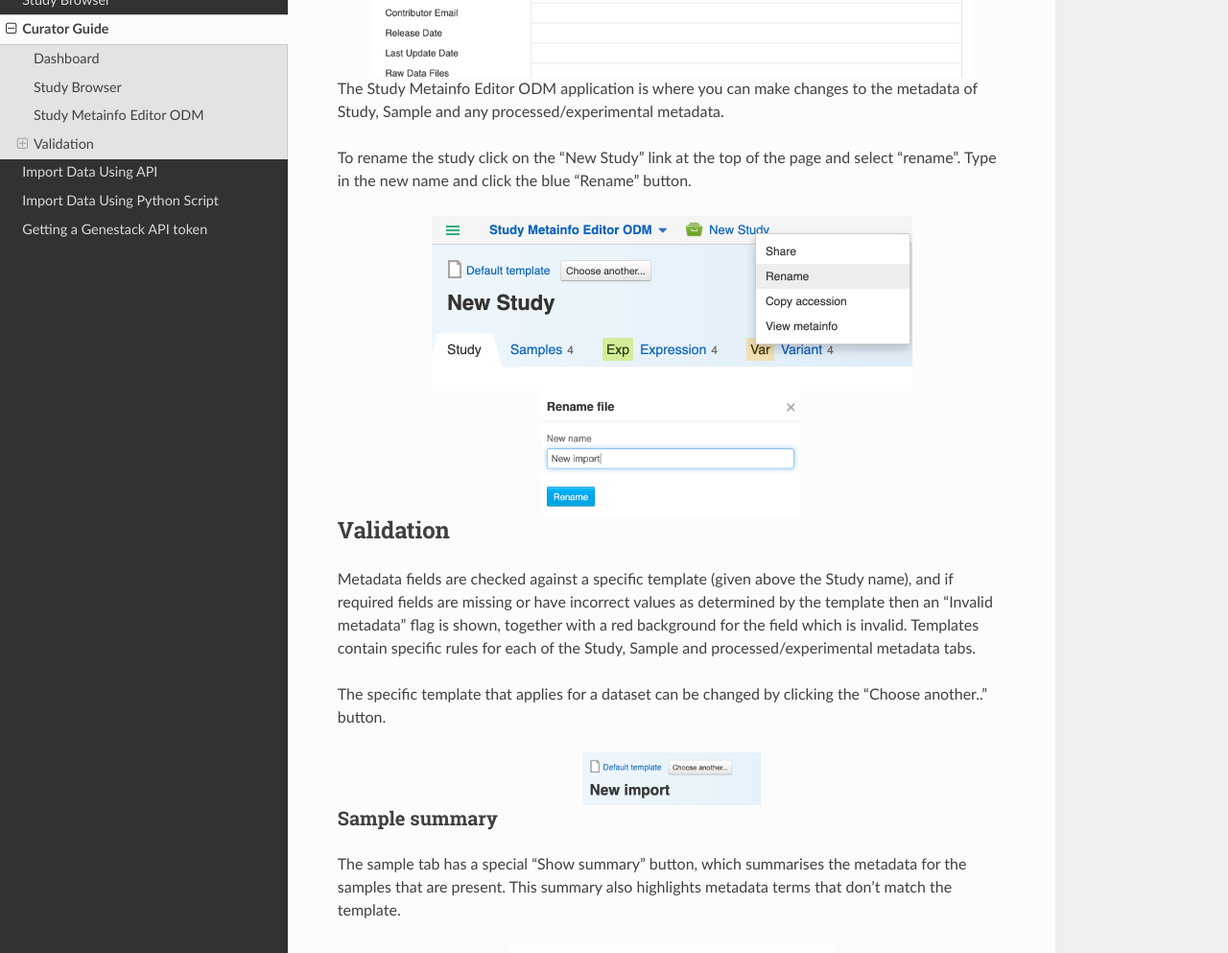
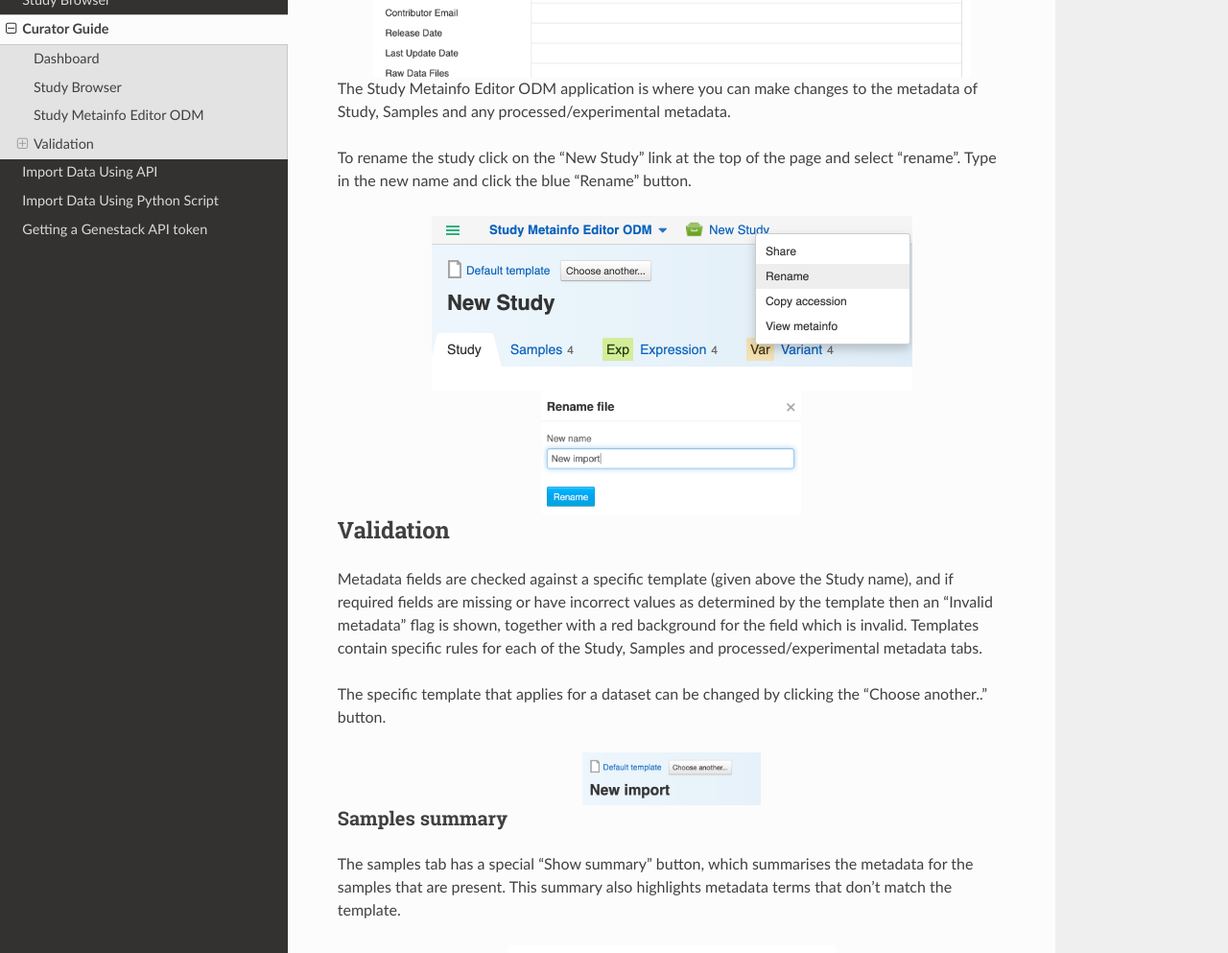
Before and after one commit to genestack/user-guide, a Sphinx documentation site: the page built from source/doc-odm-user-guide/curator_guide.rst, in a window 1280 px wide and 1400 px high, scrolled down 1042 px. Shown: the part 175-1168 px from the top of the window at 96% size. Built offline with Sphinx 7.4.7 and the Read the Docs theme 2.0.0, drawn with Linux system fonts in a browser that asks for light colours; some of the changed text lies outside the part shown.

Commit message:
sample->samples

```diff
--- a/source/doc-odm-user-guide/curator_guide.rst
+++ b/source/doc-odm-user-guide/curator_guide.rst
@@ -31,7 +31,7 @@
    :scale: 35 %
    :align: center
 
-The Study Metainfo Editor ODM application is where you can make changes to the metadata of Study, Sample and any processed/experimental metadata.
+The Study Metainfo Editor ODM application is where you can make changes to the metadata of Study, Samples and any processed/experimental metadata.
 
 To rename the study click on the "New Study" link at the top of the page and select "rename". Type in the new name and click the blue "Rename" button.
 
@@ -46,7 +46,7 @@
 Validation
 ----------
 
-Metadata fields are checked against a specific template (given above the Study name), and if required fields are missing or have incorrect values as determined by the template then an "Invalid metadata" flag is shown, together with a red background for the field which is invalid. Templates contain specific rules for each of the Study, Sample and processed/experimental metadata tabs.
+Metadata fields are checked against a specific template (given above the Study name), and if required fields are missing or have incorrect values as determined by the template then an "Invalid metadata" flag is shown, together with a red background for the field which is invalid. Templates contain specific rules for each of the Study, Samples and processed/experimental metadata tabs.
 
 The specific template that applies for a dataset can be changed by clicking the "Choose another.." button.
 
@@ -54,10 +54,10 @@
    :scale: 35 %
    :align: center
 
-Sample summary
+Samples summary
 ==============
 
-The sample tab has a special "Show summary" button, which summarises the metadata for the samples that are present. This summary also highlights metadata terms that don't match the template.
+The samples tab has a special "Show summary" button, which summarises the metadata for the samples that are present. This summary also highlights metadata terms that don't match the template.
 
 .. image:: images/metainfo-summary.png
    :scale: 50 %
@@ -78,12 +78,12 @@
    :scale: 50 %
    :align: center
 
-Bulk additions/replacements in the sample tab
+Bulk additions/replacements in the samples tab
 =============================================
 
-In the sample tab there are some functions to aid bulk changes.
+In the samples tab there are some functions to aid bulk changes.
 
-Values in the sample table cells can be propagated by dragging the bottom-right corner of a cell.
+Values in the samples table cells can be propagated by dragging the bottom-right corner of a cell.
 
 .. image:: images/cell-drag.png
    :scale: 50 %
```
